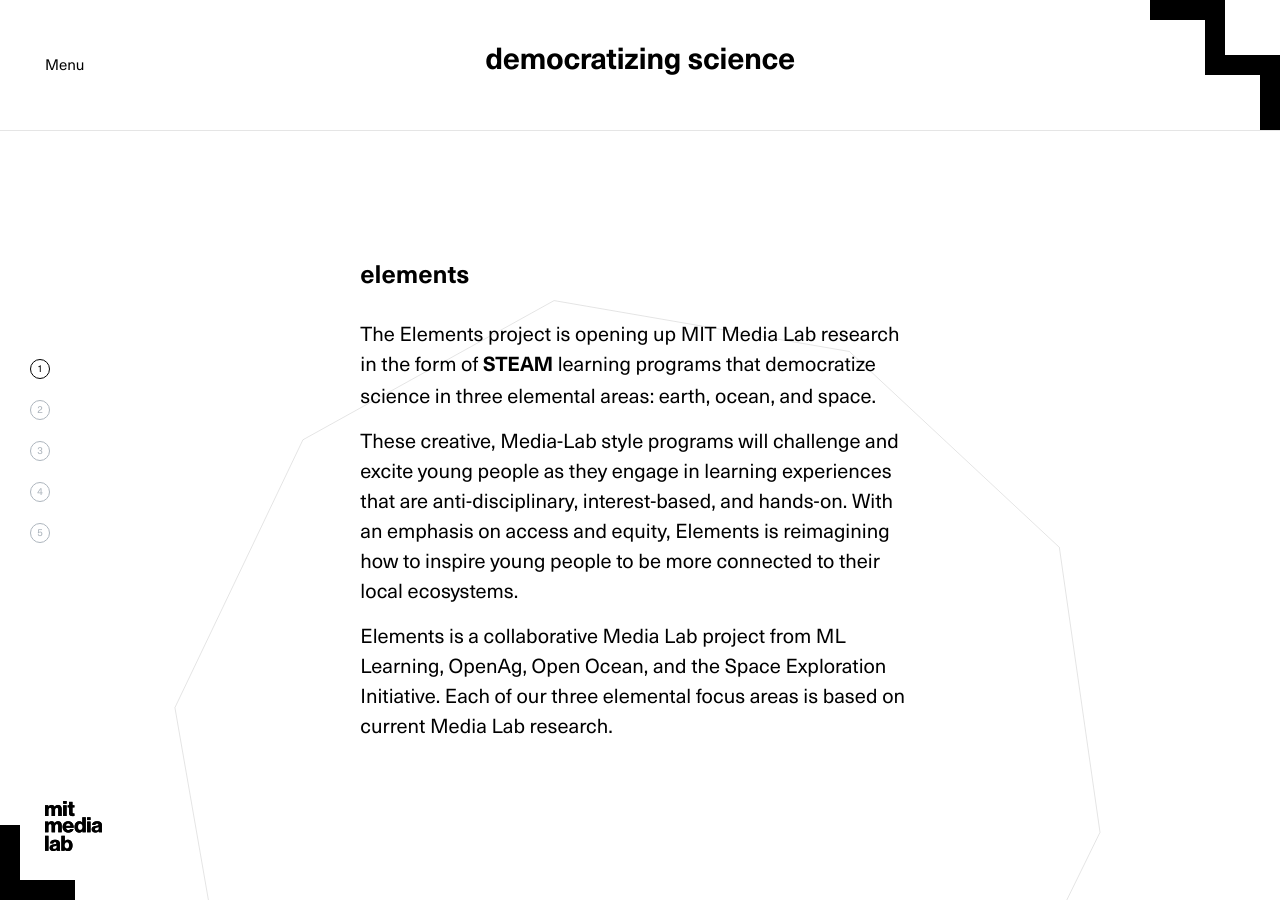
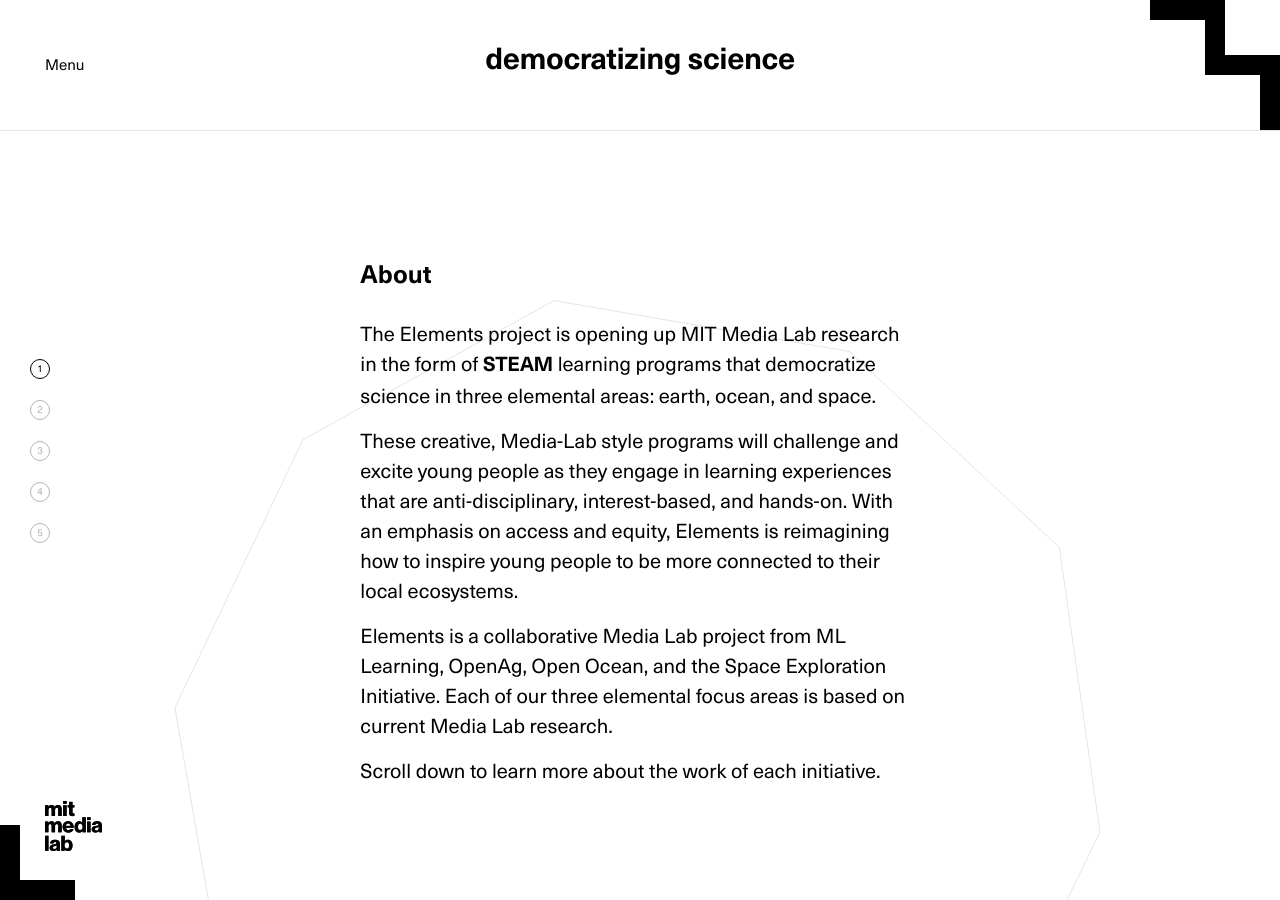
Before and after one commit to mitmedialab/science, a Jekyll site: the page built from about/index.html, in a window 1280 px wide and 900 px high. Built offline with Jekyll 4.4.1, drawn with Linux system fonts in a browser that asks for light colours.

Commit message:
small tweaks to about page section titles and content

```diff
--- a/_includes/about.md
+++ b/_includes/about.md
@@ -1,11 +1,13 @@
 {::options parse_block_html="true" /}
 <section>
-<h3>elements</h3>
+<h3>About</h3>
 The Elements project is opening up MIT Media Lab research in the form of <a href="https://en.wikipedia.org/wiki/STEAM_fields/" target="_blank" class="sliding black">STEAM</a> learning programs that democratize science in three elemental areas: earth, ocean, and space.
 
 These creative, Media-Lab style programs will challenge and excite young people as they engage in learning experiences that are anti-disciplinary, interest-based, and hands-on. With an emphasis on access and equity, Elements is reimagining how to inspire young people to be more connected to their local ecosystems.
 
 Elements is a collaborative Media Lab project from ML Learning, OpenAg, Open Ocean, and the Space Exploration Initiative. Each of our three elemental focus areas is based on current Media Lab research.
+
+Scroll down to learn more about the work of each initiative.
 </section>
 
 <section class="red">
--- a/about/index.html
+++ b/about/index.html
@@ -16,7 +16,7 @@
 
 		<nav>
 			<ul>
-				<li class="state"><span>1</span><span>elements</span></li>
+				<li class="state"><span>1</span><span>About</span></li>
 				<li><span>2</span><span>ML Learning</span></li>
 				<li><span>3</span><span>OpenAg</span></li>
 				<li><span>4</span><span>Open Ocean</span></li>
```
Also changed, not shown: 2 other files.
